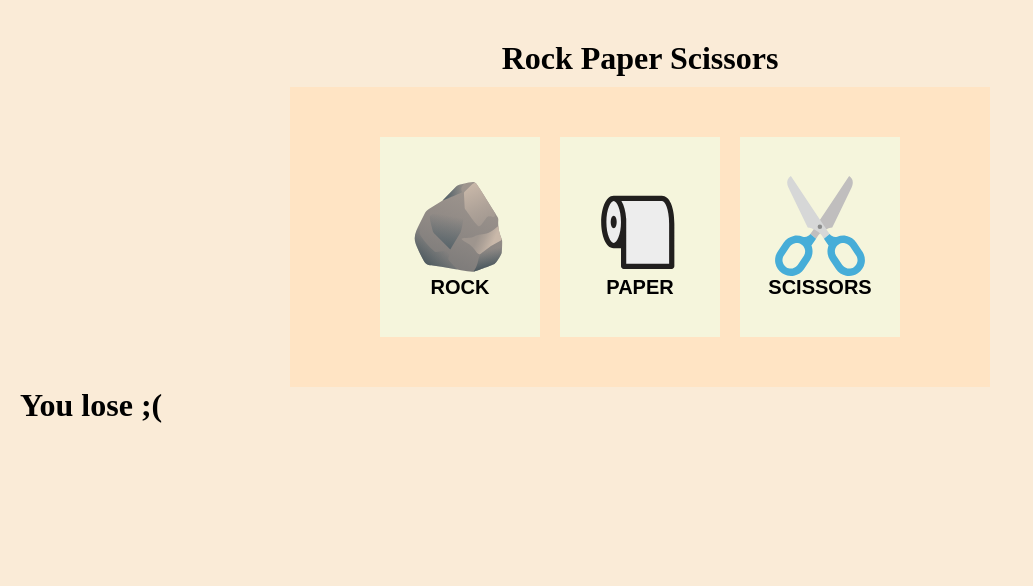
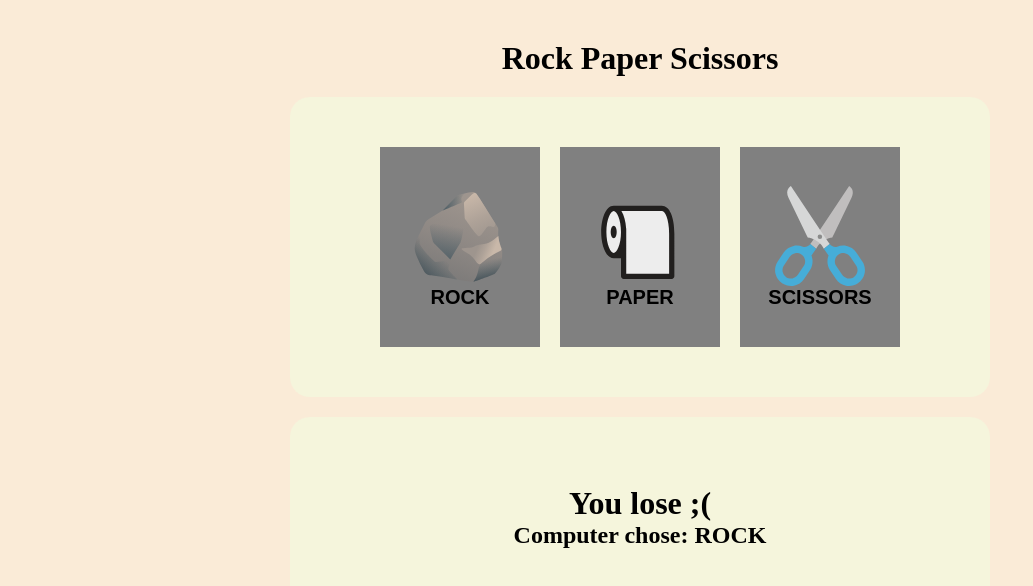
Before and after one commit to lampizio/rock-paper-scissors-game, a plain HTML site: page index.html in a window 1280 px wide. Both pictures are taken after a click on the button "ROCK". Shown: the whole page, without its empty margins (0-1033 px from the left). Drawn offline with Linux system fonts and the light colour scheme.

Commit message:
feat: add round status on the page

```diff
--- a/index.html
+++ b/index.html
@@ -27,10 +27,11 @@
     </div>
 
     <div class="round-status-container">
-        <h1 class="round-status"></h1>
+        <h1 class="round-status">Choose the item above</h1>
+        <h2 class="computer-choice"></h2>
     </div>
 
-    <div class="display-results">
+    <div class="display-results-container">
         <div class="user-score"></div>
         <div class="computer-score"></div>
         <div class="draw-score"></div>
--- a/scripts/script.js
+++ b/scripts/script.js
@@ -19,13 +19,14 @@ function playRound(event) {
 
     let userRoundStatus = getUserRoundStatus(computerChoice, userChoice);
 
-    let resultStr = processUserRoundStatus(userRoundStatus);
-    displayRoundResults(resultStr);
+    let result = processUserRoundStatus(userRoundStatus, computerChoice);
+    displayRoundResults(result);
 
 }
 
 function displayRoundResults(result) {
-    document.querySelector(".round-status").innerText = result;
+    document.querySelector(".round-status").textContent = result[0];
+    document.querySelector(".computer-choice").textContent = "Computer chose: " + result[1].toUpperCase();
 }
 
 function getUserChoiceFromClass(className) {
@@ -51,16 +52,16 @@ function getUserRoundStatus(computerChoice, userChoice) {
     }
 }
 
-function processUserRoundStatus(userRoundStatus) {
+function processUserRoundStatus(userRoundStatus, computerChoice) {
     if(userRoundStatus) {
         SCORE.win++;
-        return "You win!";
+        return ["You win!", computerChoice];
     } else if (userRoundStatus === null) {
         SCORE.draw++;
-        return "Draw!";
+        return ["Draw!", computerChoice];
     } else {
         SCORE.lose++;
-        return "You lose ;(";
+        return ["You lose ;(", computerChoice];
     }
 }
 
--- a/styles/style.css
+++ b/styles/style.css
@@ -4,8 +4,19 @@
     padding: 0;
 }
 
+:root {
+    --body-bg-color: antiquewhite;
+    --sub-section-bg-color: beige;
+    --item-bg-color: grey;
+
+    --press-item-bg-color: aqua;
+
+    --hover-item-bg-color: blue;
+    --hover-item-txt-color: white;
+}
+
 body {
-    background-color: antiquewhite;
+    background-color: var(--body-bg-color);
 
     padding: 20px;
 }
@@ -17,19 +28,15 @@ body {
 }
 
 .items-container {
-    display: flex;
     flex-wrap: wrap;
     align-content: center;
-    justify-content: center;
-    align-items: center;
     gap: 20px;
 
     max-width: 700px;
     min-height: 300px;
-    margin: auto;
     padding: 20px;
 
-    background-color: bisque;
+    background-color: var(--sub-section-bg-color);
 }
 
 .item {
@@ -40,7 +47,7 @@ body {
     width: 12em;
     height: 15em;
 
-    background-color: beige;
+    background-color: var(--item-bg-color);
 
     cursor: pointer;
     border: none;
@@ -52,10 +59,27 @@ body {
 }
 
 .item:hover {
-    background-color: blue;
-    color: white;
+    background-color: var(--hover-item-bg-color);
+    color: var(--hover-item-txt-color);
 }
 
 .item:active {
-    background-color: blueviolet;
+    background-color: var(--press-item-bg-color);
 }
+
+.round-status-container {
+    flex-direction: column;
+    max-width: 700px;
+    min-height: 200px;
+
+    background-color: var(--sub-section-bg-color);
+}
+
+.round-status-container,
+.items-container {
+    display: flex;
+    justify-content: center;
+    align-items: center;
+    border-radius: 20px;
+    margin: 20px auto;
+}
```
